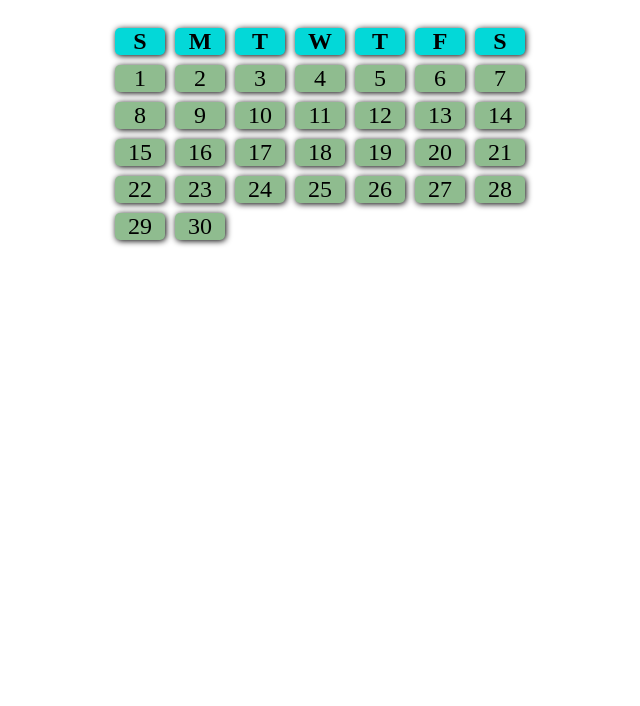
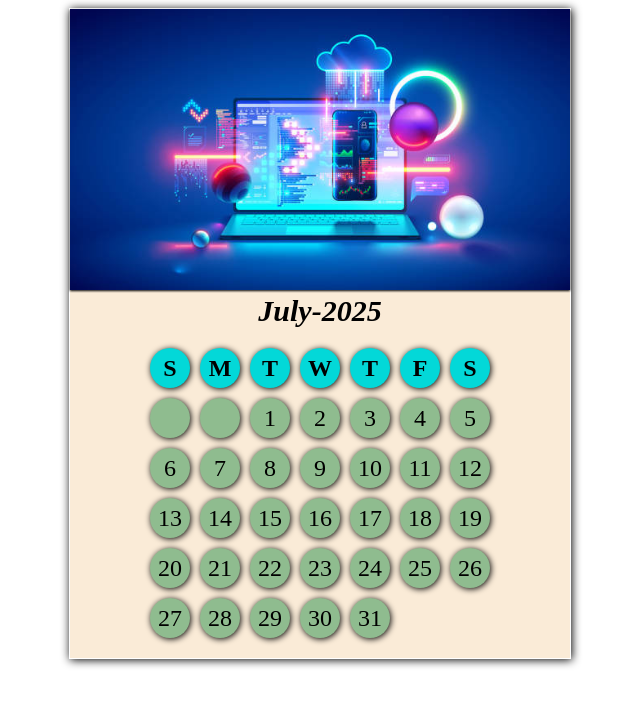
Before and after one commit to mdnavidiqbal/calendar, a plain HTML site: page index.html in a window 1280 px wide. Shown: the whole page, without its empty margins (320-960 px from the left). Drawn offline with Linux system fonts and the light colour scheme.

Commit message:
Add assets file

```diff
--- a/index.html
+++ b/index.html
@@ -1,12 +1,17 @@
 <!DOCTYPE html>
 <html lang="en">
+
 <head>
     <meta charset="UTF-8">
     <meta name="viewport" content="width=device-width, initial-scale=1.0">
     <link rel="stylesheet" href="styles/styles.css">
     <title>Calender-using Grid</title>
 </head>
+
 <body>
+    <div class="calendar-container">
+        <img src="assets/front.jpg" alt="">
+        <div class="heading">July-2025</div>
         <div class="calendar">
             <div class="day">S</div>
             <div class="day">M</div>
@@ -15,6 +20,8 @@
             <div class="day">T</div>
             <div class="day">F</div>
             <div class="day">S</div>
+            <div class="date"></div>
+            <div class="date"></div>
             <div class="date">1</div>
             <div class="date">2</div>
             <div class="date">3</div>
@@ -45,6 +52,9 @@
             <div class="date">28</div>
             <div class="date">29</div>
             <div class="date">30</div>
+            <div class="date">31</div>
+        </div>
     </div>
 </body>
+
 </html>
--- a/styles/styles.css
+++ b/styles/styles.css
@@ -1,4 +1,8 @@
-.calendar{
+body{
+    display: grid;
+    justify-content: center;
+}
+.calendar {
     display: grid;
     grid-template-columns: repeat(7, 1fr);
     gap: 10px;
@@ -6,24 +10,47 @@
     justify-self: center;
 
 }
-.date{
+
+.date {
     background-color: darkseagreen;
-    border-radius: 5px;
-    width: 50px;
+    border-radius: 50%;
+    width: 40px;
+    height: 40px;
     display: flex;
     justify-content: center;
     align-items: center;
     font-size: 1.5em;
     filter: drop-shadow(1px 1px 3px);
 }
-.day{
+
+.day {
     background-color: rgb(3, 216, 216);
     display: flex;
-    width: 50px;
+    width: 40px;
+    height: 40px;
     filter: drop-shadow(1px 1px 3px);
-    border-radius: 5px;
+    border-radius: 50%;
     justify-content: center;
     align-items: center;
     font-size: 1.5em;
     font-weight: bold;
 }
+
+.heading {
+    text-align: center;
+    font-weight: bold;
+    font-size: 30px;
+    font-style: italic;
+}
+
+.calendar-container {
+    background-color: antiquewhite;
+    width: 500px;
+    border: 1px solid white;
+    filter: drop-shadow(1px 1px 5px);
+}
+
+img {
+    width: 500px;
+    filter: drop-shadow(0px 1px 1px);
+}
```
Also changed, not shown: assets/front.jpg (added). Lines whose indentation alone changed are shown as unchanged.
